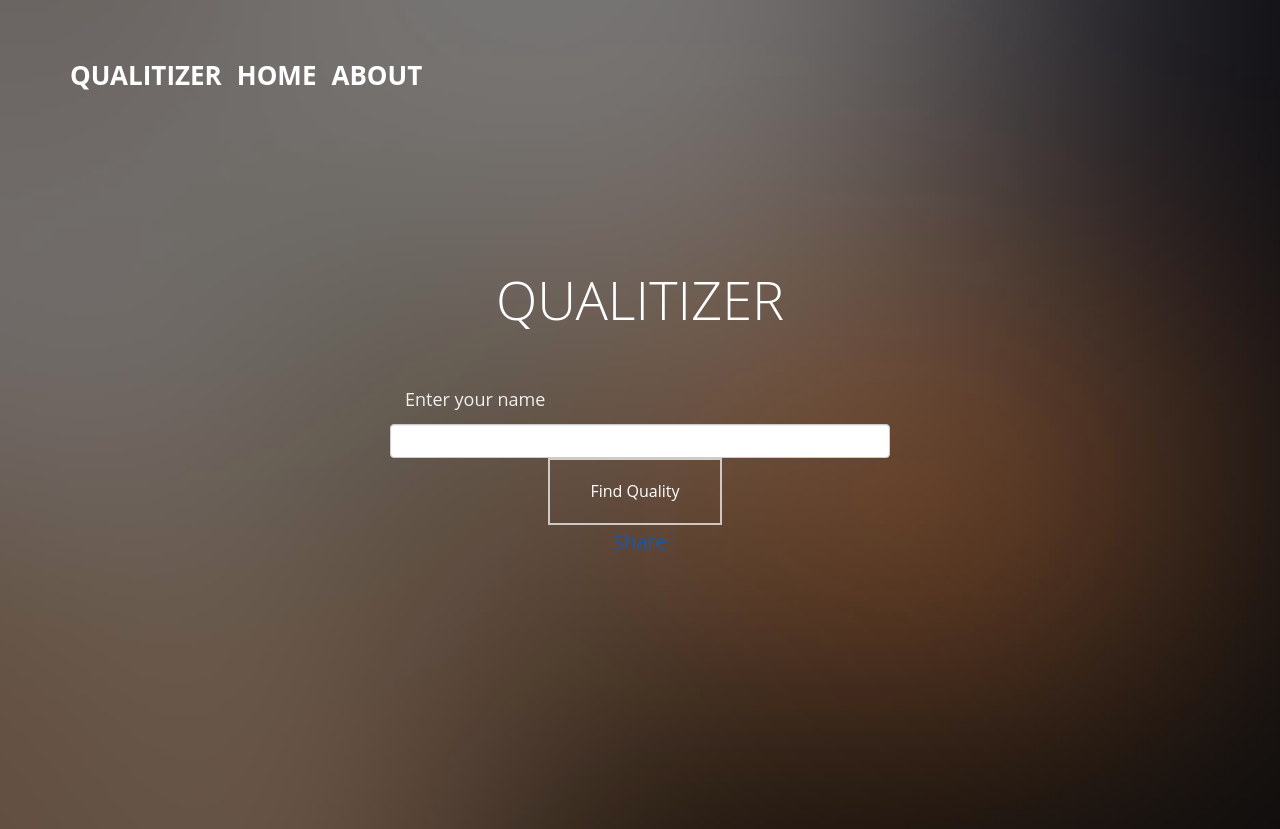
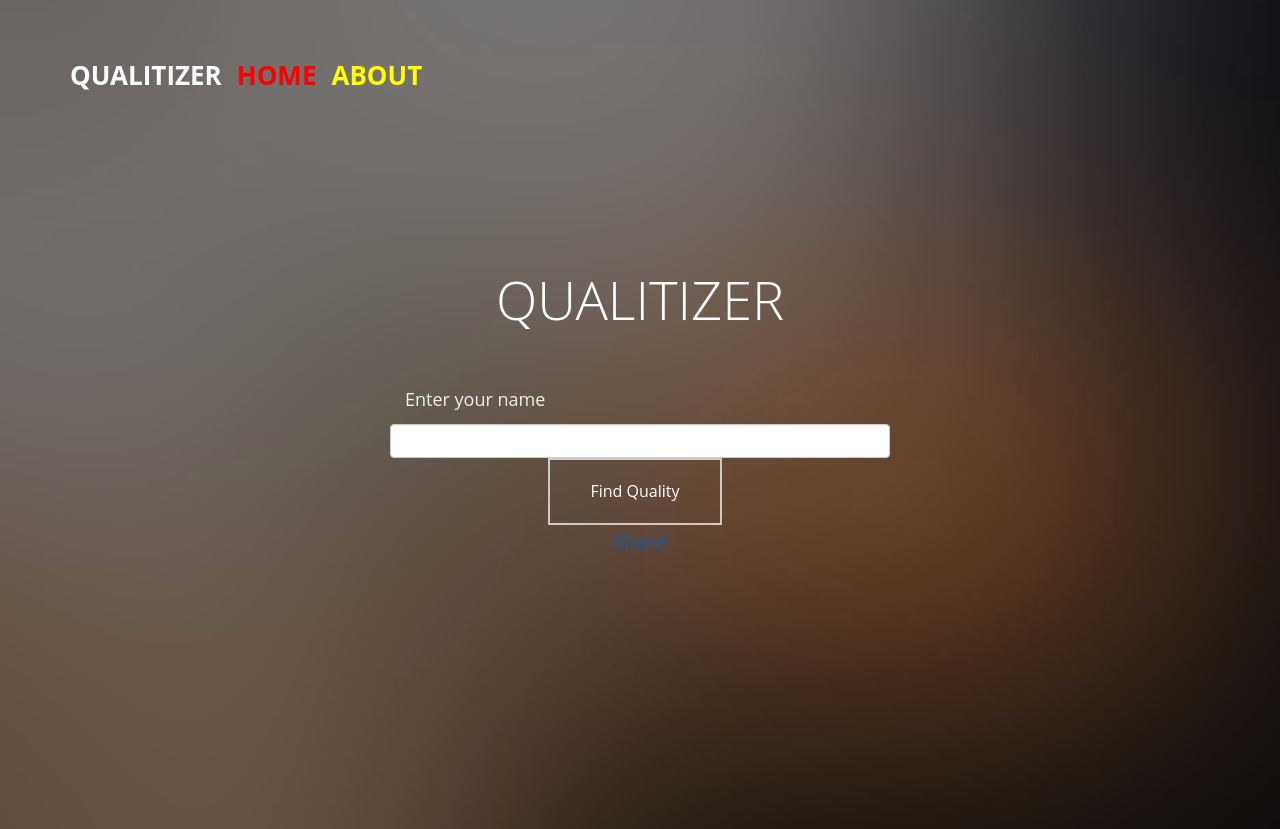
Before and after one commit to kyrierose/kyrierose.github.io, a website: page quality/index.html in a window 1280 px wide. Drawn offline with Linux system fonts and the light colour scheme.

Commit message:
Update index.html

```diff
--- a/quality/index.html
+++ b/quality/index.html
@@ -84,8 +84,8 @@ function getname(){
         <div class="navbar-header">
 
           <a class="navbar-brand" href="/quality">Qualitizer</span></a>
-	  <a class="navbar-brand" href="#aboutPage" style="float:right">About</span></a>
-          <a class="navbar-brand" href="/" style="float:right">Home</span></a>
+	  <a class="navbar-brand" href="#aboutPage" style="float:right;color:yellow">About</span></a>
+          <a class="navbar-brand" href="/" style="float:right;color:red">Home</span></a>
 
         </div>
       </div>
```
